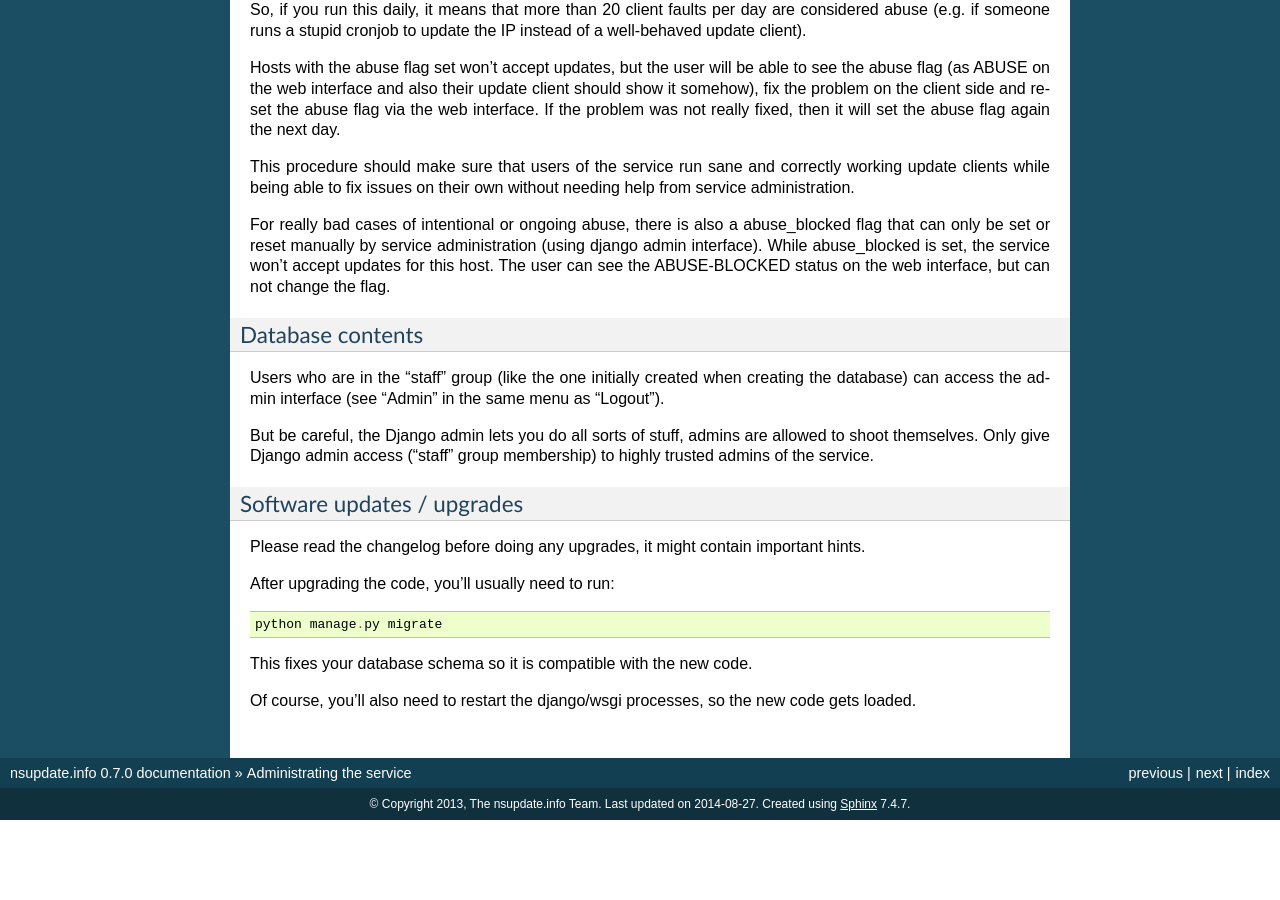
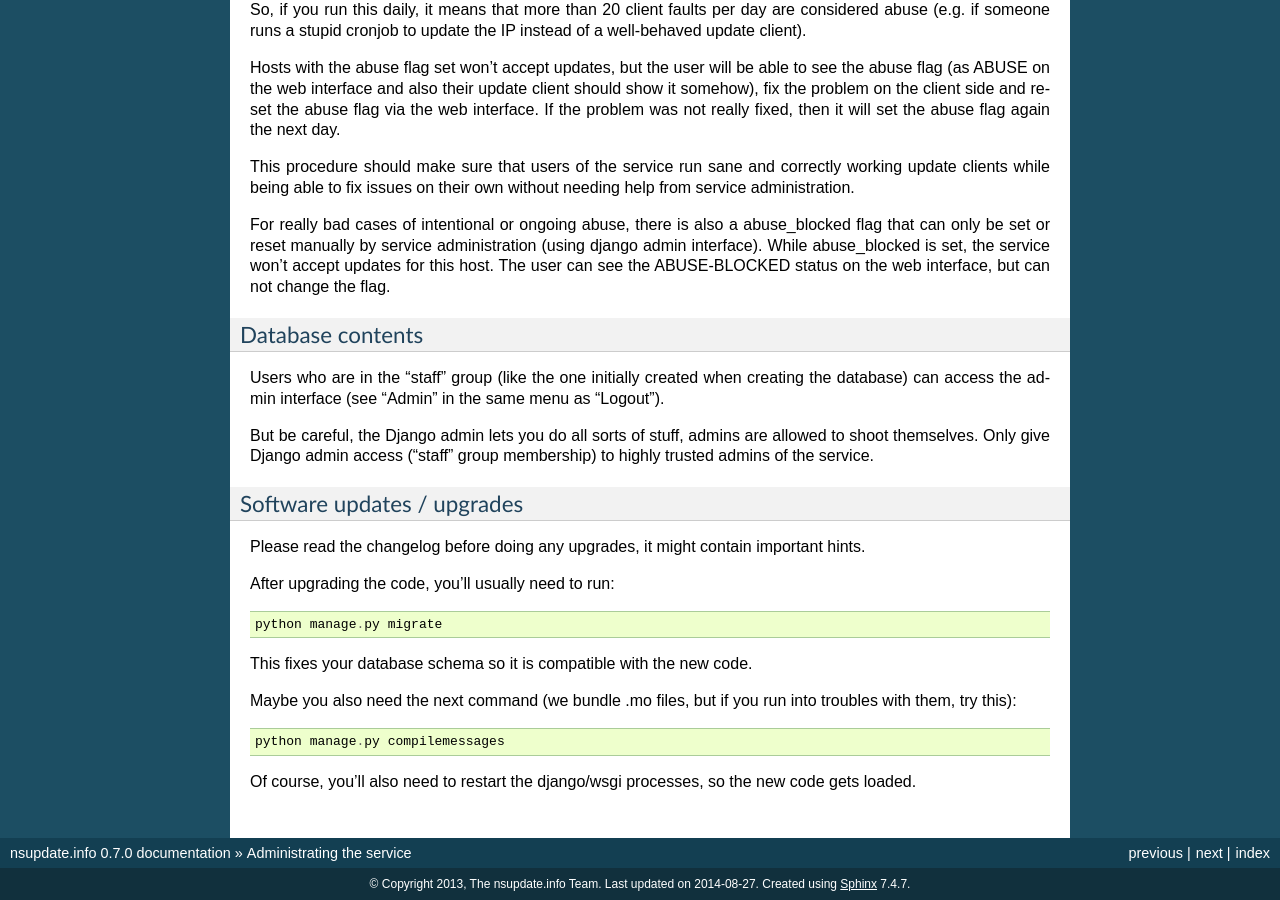
Before and after one commit to nsupdate-info/nsupdate.info, a Sphinx documentation site: the page built from docs/admin.rst, in a window 1280 px wide and 900 px high, scrolled down 4506 px. Built offline with Sphinx 7.4.7, drawn with Linux system fonts in a browser that asks for light colours; before the commit the page ends 5326 px from its top, so only the background shows below that.

Commit message:
docs: document python manage.py compilemessages

```diff
--- a/docs/admin.rst
+++ b/docs/admin.rst
@@ -317,5 +317,10 @@ After upgrading the code, you'll usually need to run::
 
 This fixes your database schema so it is compatible with the new code.
 
+Maybe you also need the next command (we bundle .mo files, but if you run into
+troubles with them, try this)::
+
+    python manage.py compilemessages
+
 Of course, you'll also need to restart the django/wsgi processes, so the new
 code gets loaded.
```
